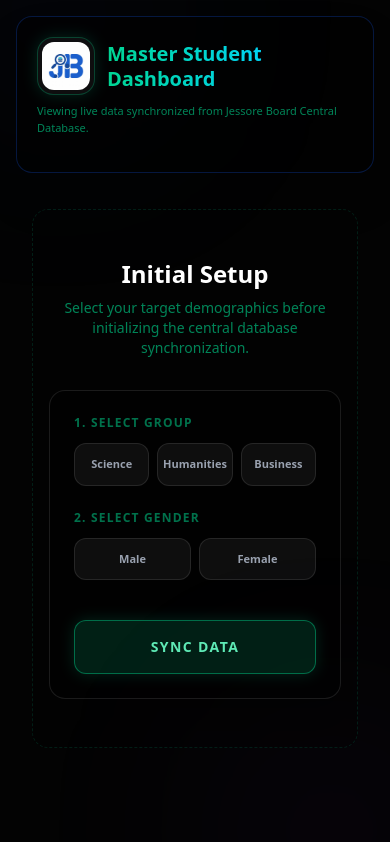
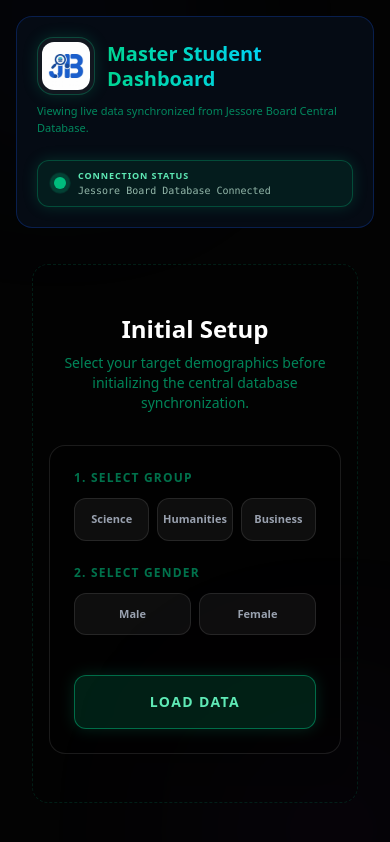
Before and after one commit to Marjuk06/jb_reg_grabber, a Next.js app: page / in a window 390 px wide. Built offline with nearby package versions, Linux system fonts and the light colour scheme; no server answers.

Commit message:
feat: implement app boot sequence with simulated initialization and update UI layout for mobile responsiveness

```diff
--- a/src/app/layout.tsx
+++ b/src/app/layout.tsx
@@ -13,7 +13,7 @@ export default function RootLayout({
 }>) {
   return (
     <html lang="en">
-      <body suppressHydrationWarning className="min-h-screen relative flex flex-col overflow-x-hidden overflow-y-auto lg:overflow-hidden z-0 bg-[#030303] text-gray-100 font-sans antialiased">
+      <body suppressHydrationWarning className="min-h-screen relative flex flex-col overflow-x-hidden lg:overflow-hidden z-0 bg-[#030303] text-gray-100 font-sans antialiased">
         <div className="glow-blue"></div>
         <div className="glow-purple"></div>
         {children}
--- a/src/app/page.tsx
+++ b/src/app/page.tsx
@@ -24,6 +24,68 @@ export default function Dashboard() {
   const [alertState, setAlertState] = useState<AlertState>({ isOpen: false, type: 'info', title: '', message: '' });
   const [isLoadingDB, setIsLoadingDB] = useState(false);
   const [syncProgress, setSyncProgress] = useState(0);
+
+  const [isAppBooting, setIsAppBooting] = useState(true);
+  const [bootProgress, setBootProgress] = useState(0);
+
+  useEffect(() => {
+    if (!isAppBooting) return;
+
+    let isMounted = true;
+    let currentProgress = 0;
+    let logIndex = 0;
+
+    const fakeConsoleLogs = [
+      "[SYS] Initializing secure handshake protocols...",
+      "[NET] Bypassing localized firewall restrictions...",
+      "[AUTH] Validating RSA-2048 encryption keys...",
+      "[DB] Connecting to Jessore Board Central Node...",
+      "[DB] Connection established. Latency: 42ms",
+      "[SYS] Requesting student demographics payload...",
+      "[SYS] Awaiting server response...",
+      "[DATA] Stream initiated. Downloading chunks...",
+      "[DATA] Decrypting 256-bit encrypted payload...",
+      "[SYS] Verifying data integrity...",
+      "[SYS] Synchronization complete."
+    ];
+
+    setTimeout(console.log.bind(console, "%c[MASTER DASHBOARD BOOT SEQUENCE INITIATED]", "color: #10b981; font-weight: bold; font-size: 14px;"), 0);
+
+    const step = () => {
+      if (!isMounted) return;
+
+      let delay = Math.random() * 250 + 100;
+      if (Math.random() > 0.75) delay += 500; // 25% chance of a longer pause for realism
+
+      setTimeout(() => {
+        if (!isMounted) return;
+
+        currentProgress += Math.floor(Math.random() * 12) + 2;
+        if (currentProgress >= 100) currentProgress = 100;
+
+        setBootProgress(currentProgress);
+
+        // Print logs matching progress
+        const expectedLogIndex = Math.floor((currentProgress / 100) * fakeConsoleLogs.length);
+        while (logIndex <= expectedLogIndex && logIndex < fakeConsoleLogs.length) {
+           setTimeout(console.log.bind(console, `%c${fakeConsoleLogs[logIndex]}`, "color: #34d399; font-family: monospace;"), 0);
+           logIndex++;
+        }
+
+        if (currentProgress < 100) {
+          step();
+        } else {
+          setTimeout(console.log.bind(console, "%c[SYS] System ready. Awaiting user input.", "color: #60a5fa; font-weight: bold;"), 0);
+          setTimeout(() => {
+            if (isMounted) setIsAppBooting(false);
+          }, 300);
+        }
+      }, delay);
+    };
+
+    step();
+    return () => { isMounted = false; };
+  }, [isAppBooting]);
 
   const closeAlert = () => setAlertState(prev => ({ ...prev, isOpen: false }));
 
@@ -199,7 +261,12 @@ export default function Dashboard() {
 
   return (
     <div className="max-w-[1400px] w-full mx-auto flex flex-col h-full lg:max-h-[95vh] gap-5 mt-4 md:mt-6 mb-4 md:mb-6 px-4 md:px-6 animate-fade-in">
-      <DatabaseSyncSection onSync={handleLoadFromDB} isLoading={isLoadingDB} progress={syncProgress} hasData={baseData.length > 0} />
+      <DatabaseSyncSection
+        onSync={handleLoadFromDB}
+        isLoading={isLoadingDB || isAppBooting}
+        progress={isAppBooting ? bootProgress : syncProgress}
+        hasData={baseData.length > 0}
+      />
 
       {!isLoadingDB && baseData.length > 0 && (
         <div className="flex flex-col lg:flex-row gap-5 flex-grow lg:overflow-hidden animate-slide-up">
@@ -280,9 +347,14 @@ export default function Dashboard() {
 
             <button
               onClick={handleLoadFromDB}
-              className="mt-4 w-full py-4 bg-emerald-600/20 hover:bg-emerald-500/40 border border-emerald-500/50 text-emerald-300 rounded-xl text-sm font-bold tracking-widest transition-all shadow-[0_0_15px_rgba(16,185,129,0.2)] hover:shadow-[0_0_25px_rgba(16,185,129,0.4)]"
+              disabled={isAppBooting}
+              className={`mt-4 w-full py-4 rounded-xl text-sm font-bold tracking-widest transition-all ${
+                isAppBooting
+                  ? 'bg-emerald-600/10 border border-emerald-500/20 text-emerald-500/30 cursor-wait'
+                  : 'bg-emerald-600/20 hover:bg-emerald-500/40 border border-emerald-500/50 text-emerald-300 shadow-[0_0_15px_rgba(16,185,129,0.2)] hover:shadow-[0_0_25px_rgba(16,185,129,0.4)]'
+              }`}
             >
-              SYNC DATA
+              {isAppBooting ? `ESTABLISHING LINK... ${bootProgress}%` : 'LOAD DATA'}
             </button>
           </div>
 
--- a/src/components/DatabaseSyncSection.tsx
+++ b/src/components/DatabaseSyncSection.tsx
@@ -11,8 +11,23 @@ interface DatabaseSyncSectionProps {
 }
 
 export default function DatabaseSyncSection({ onSync, isLoading, progress, hasData }: DatabaseSyncSectionProps) {
+  const loadingStrings = [
+    "Establishing secure link...",
+    "Bypassing firewall...",
+    "Connecting to Jessore Board...",
+    "Authenticating credentials...",
+    "Accessing central database...",
+    "Downloading student records...",
+    "Decrypting payload...",
+    "Finalizing sync..."
+  ];
+
+  // Prevent index out of bounds if progress is exactly 100
+  const loadingIndex = Math.min(Math.floor((progress / 100) * loadingStrings.length), loadingStrings.length - 1);
+  const loadingText = loadingStrings[loadingIndex >= 0 ? loadingIndex : 0];
+
   return (
-    <div className="bg-black/60 backdrop-blur-2xl border border-blue-600/25 rounded-2xl shadow-2xl p-5 flex flex-col md:flex-row gap-4 shrink-0 justify-between items-center relative overflow-hidden">
+    <div className="bg-[#050b14] md:bg-black/60 md:backdrop-blur-2xl border border-blue-600/25 rounded-2xl md:shadow-2xl p-5 flex flex-col md:flex-row gap-4 shrink-0 justify-between items-center relative overflow-hidden">
       {isLoading && (
         <div
           className="absolute left-0 top-0 h-full bg-emerald-500/10 transition-all duration-300 ease-out z-0"
@@ -34,38 +49,28 @@ export default function DatabaseSyncSection({ onSync, isLoading, progress, hasDa
         </p>
       </div>
 
-      <div className="flex items-center gap-4 w-full md:w-auto">
-        <div className="flex items-center gap-3 bg-cyan-500/10 border border-cyan-500/30 rounded-xl px-4 py-2 hidden md:flex">
-          <Database className="text-cyan-400" size={20} />
-          <div className="flex flex-col">
-            <span className="text-[10px] text-cyan-300 font-bold tracking-widest uppercase">Connection Status</span>
-            <span className="text-xs text-cyan-100/70 font-mono">Jessore Board Linked</span>
-          </div>
-        </div>
-
-        {(hasData || isLoading) && (
-          <button
-            onClick={onSync}
-            disabled={isLoading}
-            className={`relative z-10 w-full md:w-auto py-3 px-6 rounded-xl text-sm font-bold transition-all shadow-[0_0_15px_rgba(16,185,129,0.2)] tracking-widest flex items-center justify-center gap-2 border ${
-              isLoading
-                ? 'bg-emerald-500/40 border-emerald-500 text-white cursor-wait'
-                : 'bg-emerald-600/20 hover:bg-emerald-500/40 border-emerald-500/50 text-emerald-300 hover:shadow-[0_0_25px_rgba(16,185,129,0.4)]'
-            }`}
-          >
+      <div className="flex items-center justify-end gap-4 w-full md:w-auto relative z-10 mt-2 md:mt-0">
+        <div className={`flex items-center gap-3 border rounded-xl px-4 py-2 w-full md:w-auto ${isLoading ? 'bg-cyan-500/10 border-cyan-500/30 shadow-[0_0_15px_rgba(6,182,212,0.2)]' : 'bg-emerald-500/10 border-emerald-500/30 shadow-[0_0_15px_rgba(16,185,129,0.2)]'}`}>
+          <div className="relative flex h-3 w-3 shrink-0">
             {isLoading ? (
-              <>
-                <Loader2 className="w-5 h-5 animate-spin" />
-                Syncing... {Math.round(progress)}%
-              </>
+               <Loader2 className="w-4 h-4 text-cyan-400 animate-spin absolute -left-[2px] -top-[2px]" />
             ) : (
               <>
-                <DownloadCloud size={20} />
-                Sync Data
+                <span className="animate-ping absolute inline-flex h-full w-full rounded-full bg-emerald-400 opacity-75"></span>
+                <span className="relative inline-flex rounded-full h-3 w-3 bg-emerald-500"></span>
               </>
             )}
-          </button>
-        )}
+          </div>
+          <div className="flex flex-col w-full overflow-hidden">
+            <span className={`text-[9px] md:text-[10px] font-bold tracking-widest uppercase ${isLoading ? 'text-cyan-300' : 'text-emerald-300'}`}>
+              {isLoading ? 'System Status' : 'Connection Status'}
+            </span>
+            <span className={`text-[10px] md:text-xs font-mono truncate ${isLoading ? 'text-cyan-100/70' : 'text-emerald-100/70'}`}>
+              {isLoading ? loadingText : 'Jessore Board Database Connected'}
+            </span>
+          </div>
+          {isLoading && <span className="text-cyan-400 font-bold text-xs ml-2 shrink-0">{Math.round(progress)}%</span>}
+        </div>
       </div>
     </div>
   );
--- a/src/components/SidebarControls.tsx
+++ b/src/components/SidebarControls.tsx
@@ -29,7 +29,7 @@ export default function SidebarControls(props: SidebarControlsProps) {
     }`;
 
   return (
-    <div className="bg-black/60 backdrop-blur-2xl border border-blue-600/25 rounded-2xl shadow-2xl p-4 lg:p-5 flex flex-col gap-5 shrink-0 w-full lg:w-[320px] lg:overflow-y-auto sticky top-4 z-40 max-h-[90vh]">
+    <div className="bg-[#050b14] md:bg-black/60 md:backdrop-blur-2xl border border-blue-600/25 rounded-2xl md:shadow-2xl p-4 lg:p-5 flex flex-col gap-5 shrink-0 w-full lg:w-[320px] lg:overflow-y-auto sticky top-4 z-40 max-h-[90vh]">
 
       <div className="flex flex-col gap-3">
         <input
```
Also changed, not shown: src/components/StudentGrid.tsx (+53 -7 lines).
